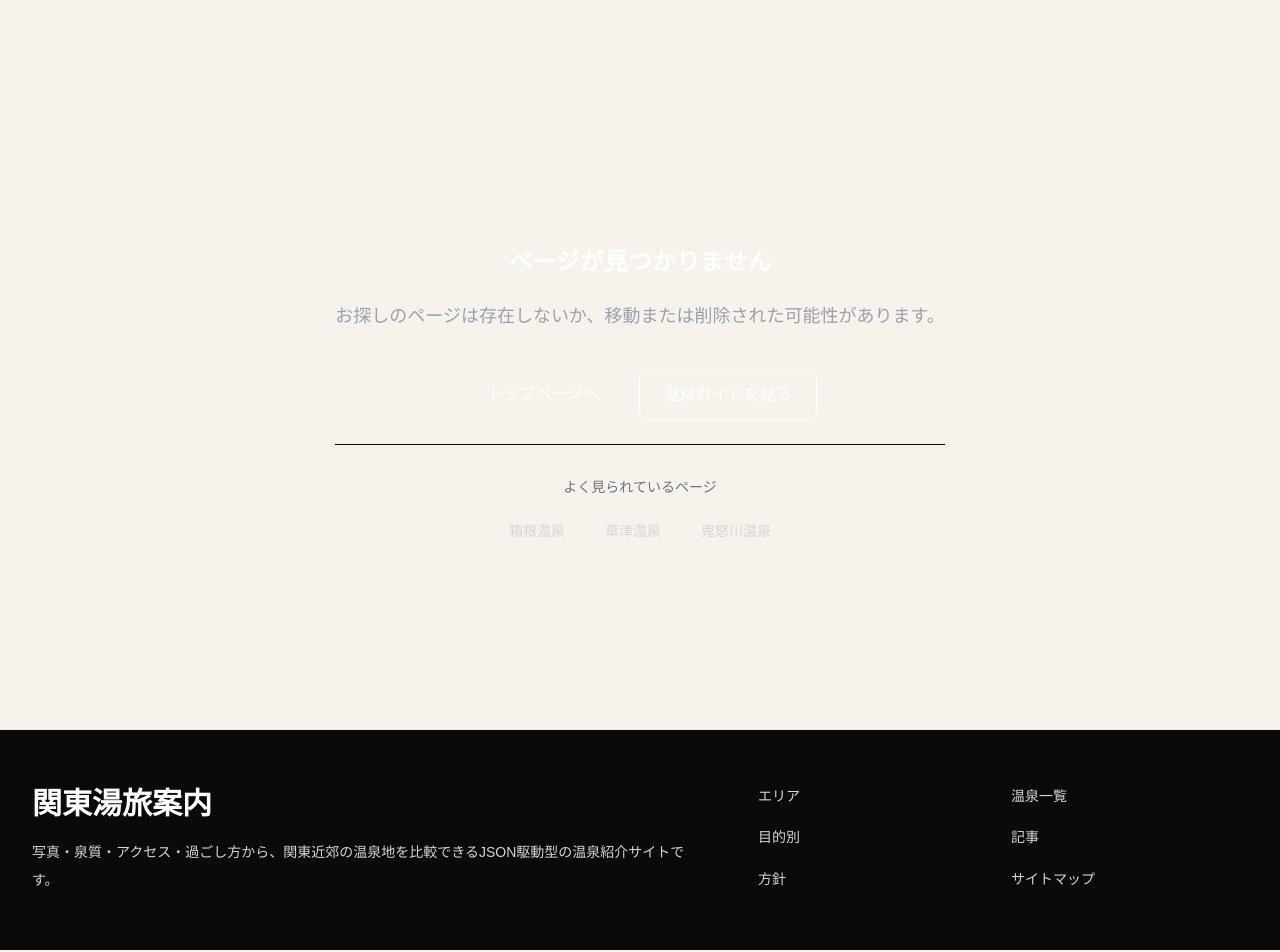
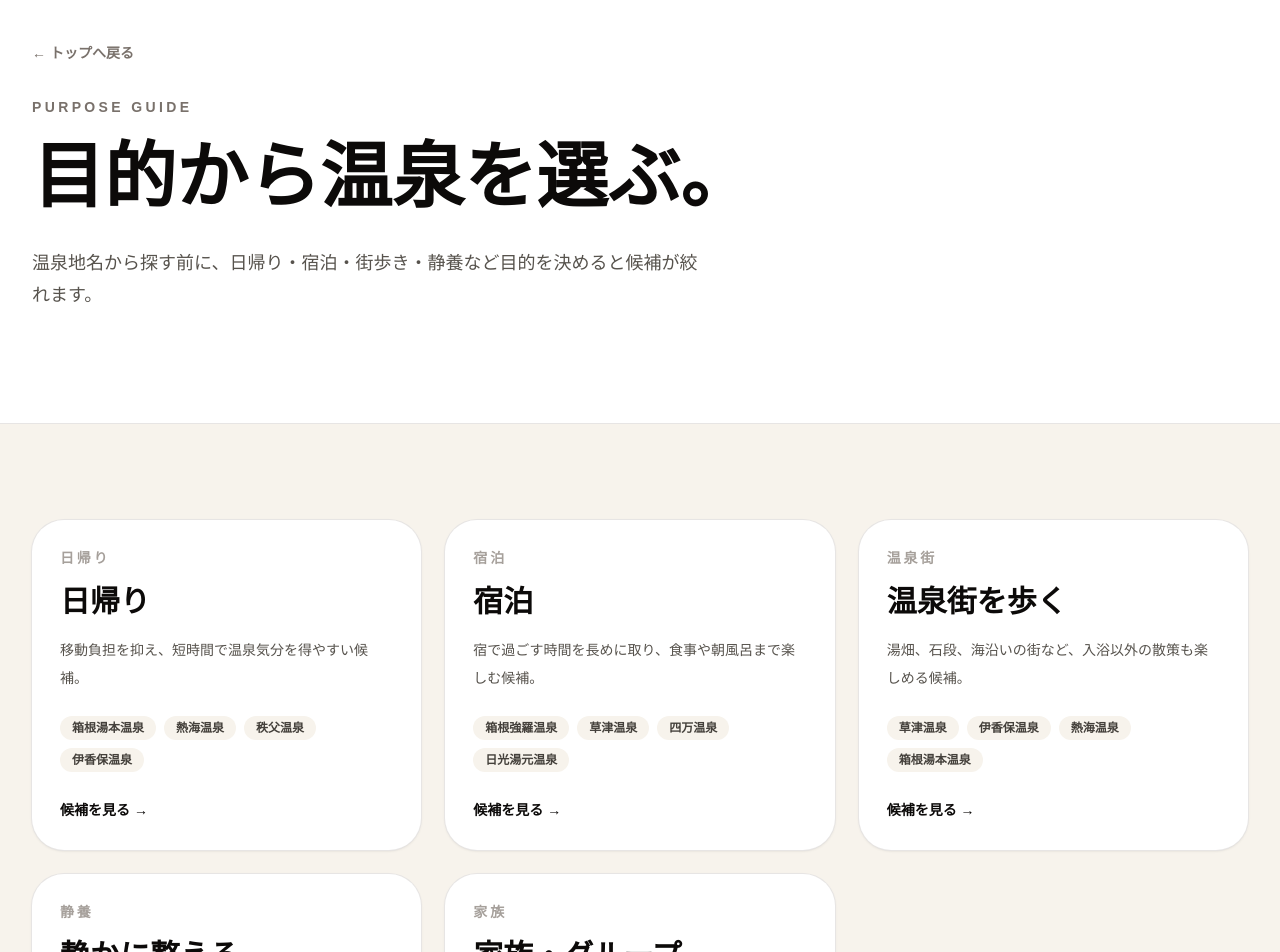
Before and after one commit to kazu-4728/website_v2, a Next.js app: page /purposes in a window 1280 px wide. Before the commit this address had no page. Shown: the part 160-1112 px from the top of the page. Built offline with nearby package versions, Linux system fonts and the light colour scheme.

Commit message:
feat: 目的別一覧ページを追加

```diff
--- /dev/null
+++ b/app/purposes/page.tsx
@@ -0,0 +1,54 @@
+import Link from 'next/link';
+import { getPurposeOnsens, getPurposes, getSiteData } from '../lib/onsen-site';
+
+export function generateMetadata() {
+  const data = getSiteData();
+  return {
+    title: '目的別に探す',
+    description: '日帰り、宿泊、温泉街、静養、家族旅行など、目的から関東の温泉候補を探せます。',
+    openGraph: {
+      title: `目的別に探す | ${data.site.name}`,
+      description: '目的から関東の温泉候補を探せます。',
+    },
+  };
+}
+
+export default function PurposesPage() {
+  const purposes = getPurposes();
+
+  return (
+    <main className="bg-[#f7f3ec]">
+      <section className="border-b border-stone-200 bg-white py-20 md:py-28">
+        <div className="mx-auto max-w-7xl px-5 md:px-8">
+          <Link href="/" className="text-sm font-bold text-stone-500 hover:text-stone-950">← トップへ戻る</Link>
+          <div className="mt-8 max-w-4xl">
+            <p className="text-sm font-bold tracking-[0.24em] text-stone-500">PURPOSE GUIDE</p>
+            <h1 className="mt-4 font-serif text-5xl font-bold leading-tight text-stone-950 md:text-7xl">目的から温泉を選ぶ。</h1>
+            <p className="mt-6 max-w-2xl text-base leading-8 text-stone-600 md:text-lg">温泉地名から探す前に、日帰り・宿泊・街歩き・静養など目的を決めると候補が絞れます。</p>
+          </div>
+        </div>
+      </section>
+
+      <section className="py-16 md:py-24">
+        <div className="mx-auto grid max-w-7xl gap-6 px-5 md:grid-cols-2 lg:grid-cols-3 md:px-8">
+          {purposes.map((purpose) => {
+            const onsens = getPurposeOnsens(purpose);
+            return (
+              <Link key={purpose.id} href={`/purposes/${purpose.slug}`} className="group rounded-[2rem] bg-white p-7 shadow-sm ring-1 ring-stone-200 transition-all hover:-translate-y-1 hover:shadow-xl">
+                <p className="text-sm font-bold tracking-[0.2em] text-stone-400">{purpose.shortLabel}</p>
+                <h2 className="mt-4 font-serif text-3xl font-bold text-stone-950">{purpose.name}</h2>
+                <p className="mt-4 text-sm leading-7 text-stone-600">{purpose.description}</p>
+                <div className="mt-6 flex flex-wrap gap-2">
+                  {onsens.slice(0, 4).map((onsen) => (
+                    <span key={onsen.slug} className="rounded-full bg-[#f7f3ec] px-3 py-1 text-xs font-bold text-stone-700">{onsen.name}</span>
+                  ))}
+                </div>
+                <span className="mt-7 inline-flex text-sm font-bold text-stone-950">候補を見る →</span>
+              </Link>
+            );
+          })}
+        </div>
+      </section>
+    </main>
+  );
+}
```
